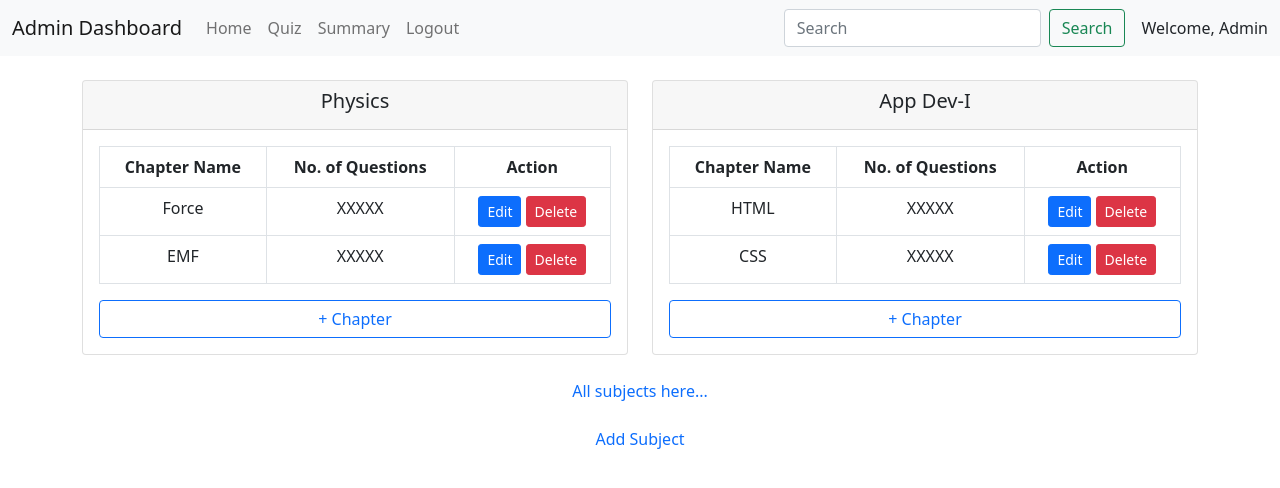
After one commit to afzal23f/quiz_master_23f3003203, a Flask app: page /admin/dashboard in a window 1280 px wide. The commit adds this page. Shown: the top 488 px of the page. Run offline with Flask 3, Linux system fonts and the light colour scheme; some libraries are stand-ins or nearby versions.

Commit message:
Admin Dashboard added

```diff
--- a/app.py
+++ b/app.py
@@ -6,21 +6,21 @@ app = None
 login_manager = LoginManager()
 
 def create_app():
-  app = Flask(__name__, template_folder="templates")
-  app.secret_key = '23f3003203quizmaster'
-  app.config['SQLALCHEMY_DATABASE_URI'] = 'sqlite:///quiz_master.db'
-  app.config['SQLALCHEMY_TRACK_MODIFICATIONS'] = False
-  login_manager.init_app(app)
-  db.init_app(app)
-  app.app_context().push()
-  return app
+    app = Flask(__name__, template_folder="templates")
+    app.secret_key = '23f3003203quizmaster'
+    app.config['SQLALCHEMY_DATABASE_URI'] = 'sqlite:///quiz_master.db'
+    app.config['SQLALCHEMY_TRACK_MODIFICATIONS'] = False
+    login_manager.init_app(app)
+    db.init_app(app)
+    app.app_context().push()
+    return app
 
 app = create_app()
 
 @login_manager.user_loader
 def load_user(user_id):
   # Fetch the user by ID from the database
-  return User.query.get(int(user_id))
+    return User.query.get(int(user_id))
 
 
 from controllers.user_controller import *
@@ -29,5 +29,4 @@ from controllers.login_signup import *
 from controllers.error_handler import *
 
 if __name__ == '__main__':
-  # Run the Flask app
-  app.run(host='0.0.0.0', port=5000, debug=True)
+    app.run(host='0.0.0.0', port=5000, debug=True)
--- a/controllers/admin_controller.py
+++ b/controllers/admin_controller.py
@@ -1 +1,27 @@
-from flask import current_app as app
+from flask import current_app as app, render_template, request, redirect, url_for, flash
+from models.model import *
+
+@app.route("/admin/dashboard")
+def admin_dashboard():
+    return render_template("admin/dashboard.html")
+
+@app.route("/admin/add_subject", methods= ["POST", "GET"])
+def add_subject():
+    if request.method == 'POST':
+        id = request.form['subject_id']
+        subject_name = request.form['subject_name']
+        description = request.form['description']
+
+        existing_subject = Subject.query.filter_by(id=id).first()
+
+        if existing_subject:
+            flash("subject Already Exits.." ,"Error")
+            return redirect(url_for('add_subject'))
+        else:
+            new_subject = Subject(id=id, name = subject_name, description = description)
+            db.session.add(new_subject)
+            db.session.commit()
+            flash("subject Added Succeffully.." ,"Success")
+            return redirect(url_for('add_subject'))
+
+    return render_template("admin/add_subject.html")
--- /dev/null
+++ b/templates/admin/dashboard.html
@@ -0,0 +1,132 @@
+<!DOCTYPE html>
+<html lang="en">
+<head>
+  <meta charset="UTF-8">
+  <meta name="viewport" content="width=device-width, initial-scale=1.0">
+  <title>Admin Dashboard</title>
+  <!-- Bootstrap CSS -->
+  <link rel="stylesheet" type="text/css" href="{{ url_for('static', filename='bootstrap/css/bootstrap.min.css') }}" />
+</head>
+<body>
+  <!-- Navigation Bar -->
+  <nav class="navbar navbar-expand-lg navbar-light bg-light">
+    <div class="container-fluid">
+      <a class="navbar-brand" href="#">Admin Dashboard</a>
+      <button class="navbar-toggler" type="button" data-bs-toggle="collapse" data-bs-target="#navbarNav" aria-controls="navbarNav" aria-expanded="false" aria-label="Toggle navigation">
+        <span class="navbar-toggler-icon"></span>
+      </button>
+      <div class="collapse navbar-collapse" id="navbarNav">
+        <ul class="navbar-nav me-auto mb-2 mb-lg-0">
+          <li class="nav-item"><a class="nav-link" href="#">Home</a></li>
+          <li class="nav-item"><a class="nav-link" href="#">Quiz</a></li>
+          <li class="nav-item"><a class="nav-link" href="#">Summary</a></li>
+          <li class="nav-item"><a class="nav-link" href="#">Logout</a></li>
+        </ul>
+        <form class="d-flex" role="search">
+          <input class="form-control me-2" type="search" placeholder="Search" aria-label="Search">
+          <button class="btn btn-outline-success" type="submit">Search</button>
+        </form>
+        <span class="ms-3">Welcome, Admin</span>
+      </div>
+    </div>
+  </nav>
+
+  <!-- Dashboard Content -->
+  <div class="container mt-4">
+    <div class="row">
+      <!-- Physics Section -->
+      <div class="col-md-6">
+        <div class="card">
+          <div class="card-header text-center">
+            <h5>Physics</h5>
+          </div>
+          <div class="card-body">
+            <table class="table table-bordered text-center">
+              <thead>
+                <tr>
+                  <th>Chapter Name</th>
+                  <th>No. of Questions</th>
+                  <th>Action</th>
+                </tr>
+              </thead>
+              <tbody>
+                <tr>
+                  <td>Force</td>
+                  <td>XXXXX</td>
+                  <td>
+                    <a href="#" class="btn btn-sm btn-primary">Edit</a>
+                    <a href="#" class="btn btn-sm btn-danger">Delete</a>
+                  </td>
+                </tr>
+                <tr>
+                  <td>EMF</td>
+                  <td>XXXXX</td>
+                  <td>
+                    <a href="#" class="btn btn-sm btn-primary">Edit</a>
+                    <a href="#" class="btn btn-sm btn-danger">Delete</a>
+                  </td>
+                </tr>
+              </tbody>
+            </table>
+            <button class="btn btn-outline-primary w-100">+ Chapter</button>
+          </div>
+        </div>
+      </div>
+
+      <!-- App Dev-I Section -->
+      <div class="col-md-6">
+        <div class="card">
+          <div class="card-header text-center">
+            <h5>App Dev-I</h5>
+          </div>
+          <div class="card-body">
+            <table class="table table-bordered text-center">
+              <thead>
+                <tr>
+                  <th>Chapter Name</th>
+                  <th>No. of Questions</th>
+                  <th>Action</th>
+                </tr>
+              </thead>
+              <tbody>
+                <tr>
+                  <td>HTML</td>
+                  <td>XXXXX</td>
+                  <td>
+                    <a href="#" class="btn btn-sm btn-primary">Edit</a>
+                    <a href="#" class="btn btn-sm btn-danger">Delete</a>
+                  </td>
+                </tr>
+                <tr>
+                  <td>CSS</td>
+                  <td>XXXXX</td>
+                  <td>
+                    <a href="#" class="btn btn-sm btn-primary">Edit</a>
+                    <a href="#" class="btn btn-sm btn-danger">Delete</a>
+                  </td>
+                </tr>
+              </tbody>
+            </table>
+            <button class="btn btn-outline-primary w-100">+ Chapter</button>
+          </div>
+        </div>
+      </div>
+    </div>
+
+    <!-- Footer -->
+    <div class="text-center mt-4">
+      <a href="#" class="text-decoration-none">All subjects here...</a>
+    </div>
+    <div class="text-center mt-4">
+        <a href="#" class="text-decoration-none">Add Subject</a>
+    </div>
+
+  </div>
+
+  <!-- add subject -->
+
+
+  <!-- Bootstrap JS -->
+  <script src="{{ url_for('static', filename='bootstrap/js/bootstrap.min.js') }}"></script>
+</body>
+</html>
--- a/templates/user/dashboard.html
+++ b/templates/user/dashboard.html
@@ -5,7 +5,7 @@
   <meta name="viewport" content="width=device-width, initial-scale=1.0">
   <title>User Dashboard</title>
   <!-- Bootstrap CSS -->
-  <link href="https://cdn.jsdelivr.net/npm/bootstrap@5.3.0-alpha1/dist/css/bootstrap.min.css" rel="stylesheet">
+  <link rel="stylesheet" type="text/css" href="{{ url_for('static', filename='bootstrap/css/bootstrap.min.css') }}" />
   <style>
     .navbar-custom {
       background-color: #a2d2ff;
@@ -101,6 +101,5 @@
   </div>
 
   <!-- Bootstrap JS -->
-  <script src="https://cdn.jsdelivr.net/npm/bootstrap@5.3.0-alpha1/dist/js/bootstrap.bundle.min.js"></script>
 </body>
 </html>
```
Also changed, not shown: models/model.py (+10 -10 lines), templates/admin/add_subject.html (added, +38 -0 lines), instance/quiz_master.db.
